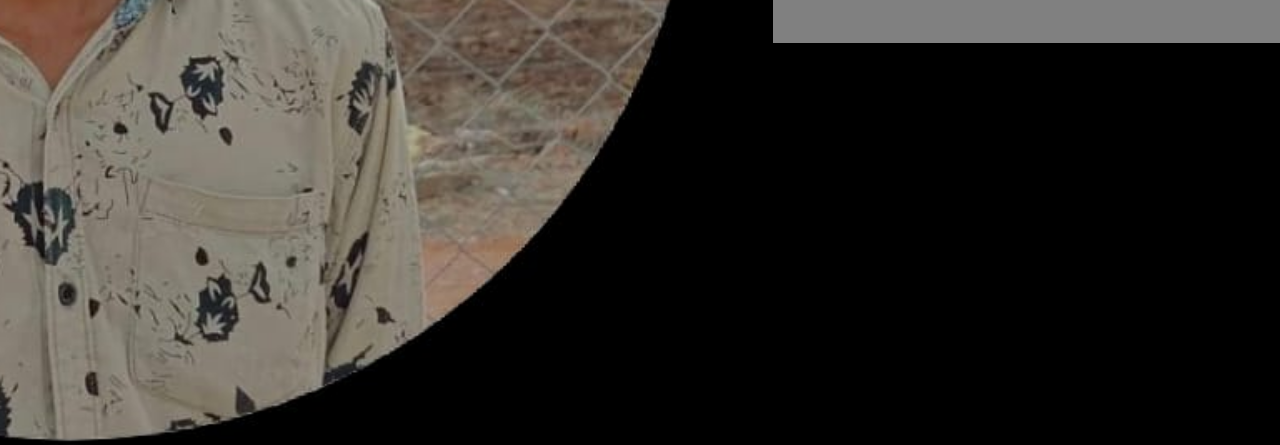
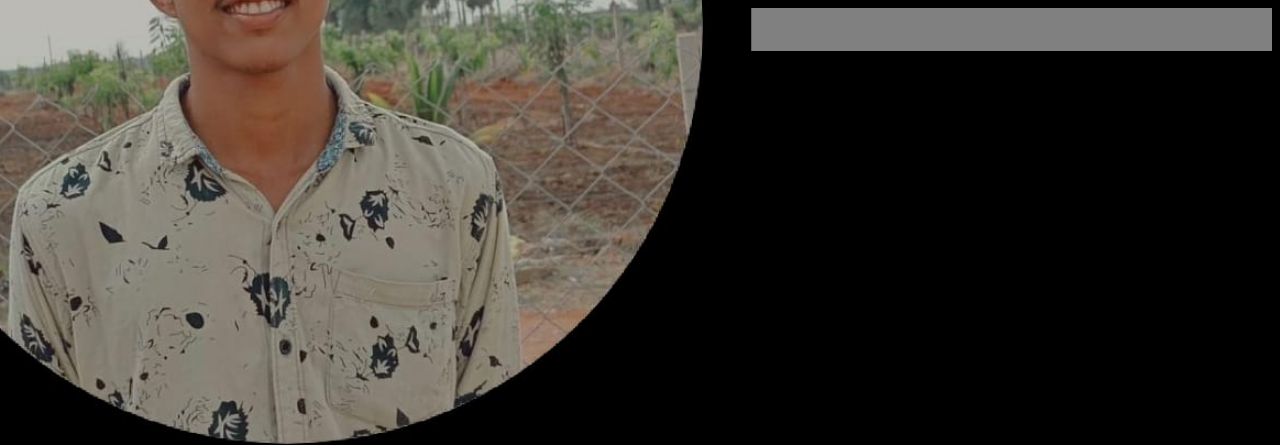
Before and after one commit to harish2641/harish.io1, a plain HTML site: page index.html in a window 1280 px wide. Shown: the top 445 px of the page. Drawn offline with Linux system fonts and the light colour scheme.

Commit message:
Update index.html

```diff
--- a/index.html
+++ b/index.html
@@ -50,8 +50,8 @@
             }
         </style>
      </head>
-     <body bgcolor="black" style="margin: 0;">
-            <img src="harish.jpeg" class="kasim" style="width: 100%;">
+     <body bgcolor="black" height="300" width="300">
+            <img src="harish.jpeg" class="kasim">
             <div class="harish">
                 <a href="https://wa.me/9000611811"><img src="whatsapp.jpeg" height="46" width="46"></a>
                 <a href="https://www.linkedin.com/in/harish-valluru-831456260"><img src="linkidin.jpeg" height="46" width="46"></a>
```
